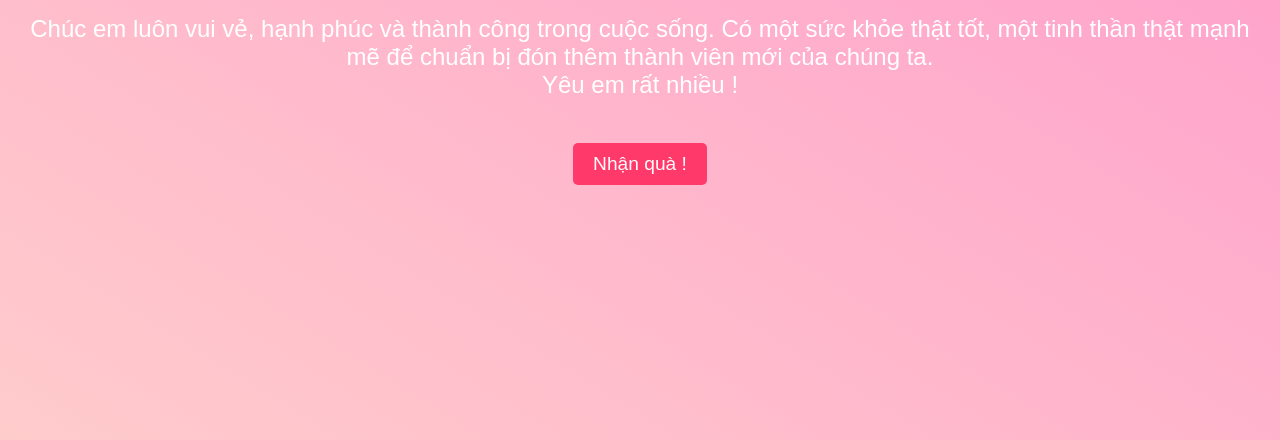
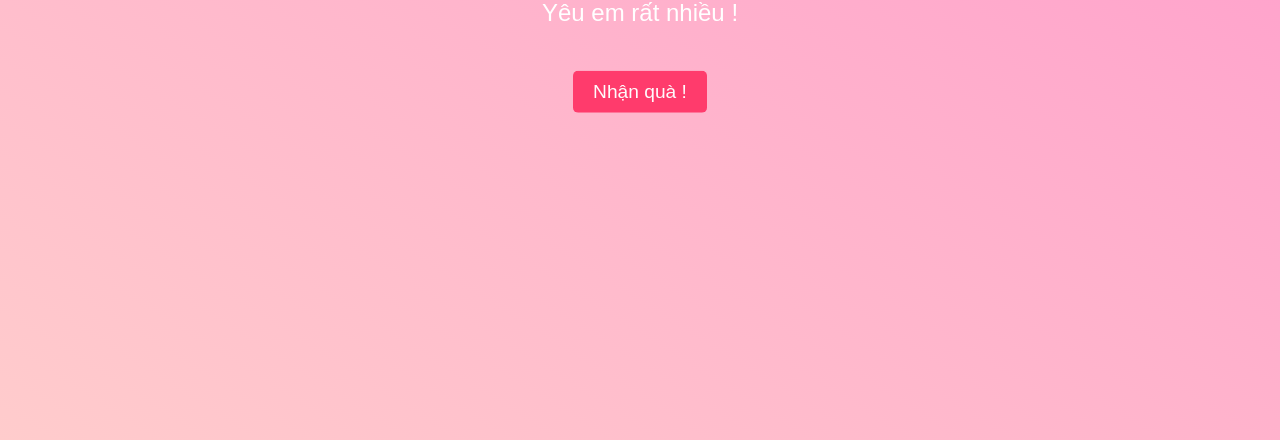
Before and after one commit to mamsama/mamsamatravel.github.io, a plain HTML site: page index.html in a window 1280 px wide. Shown: the part 360-800 px from the top of the page. Drawn offline with Linux system fonts and the light colour scheme.

Commit message:
change position

```diff
--- a/index.html
+++ b/index.html
@@ -27,6 +27,10 @@
         display: flex;
         align-items: center;
         padding: 15px;
+      }
+
+      .content {
+        transform: translateY(-25%);
       }
 
       .happy-birthday {
```
